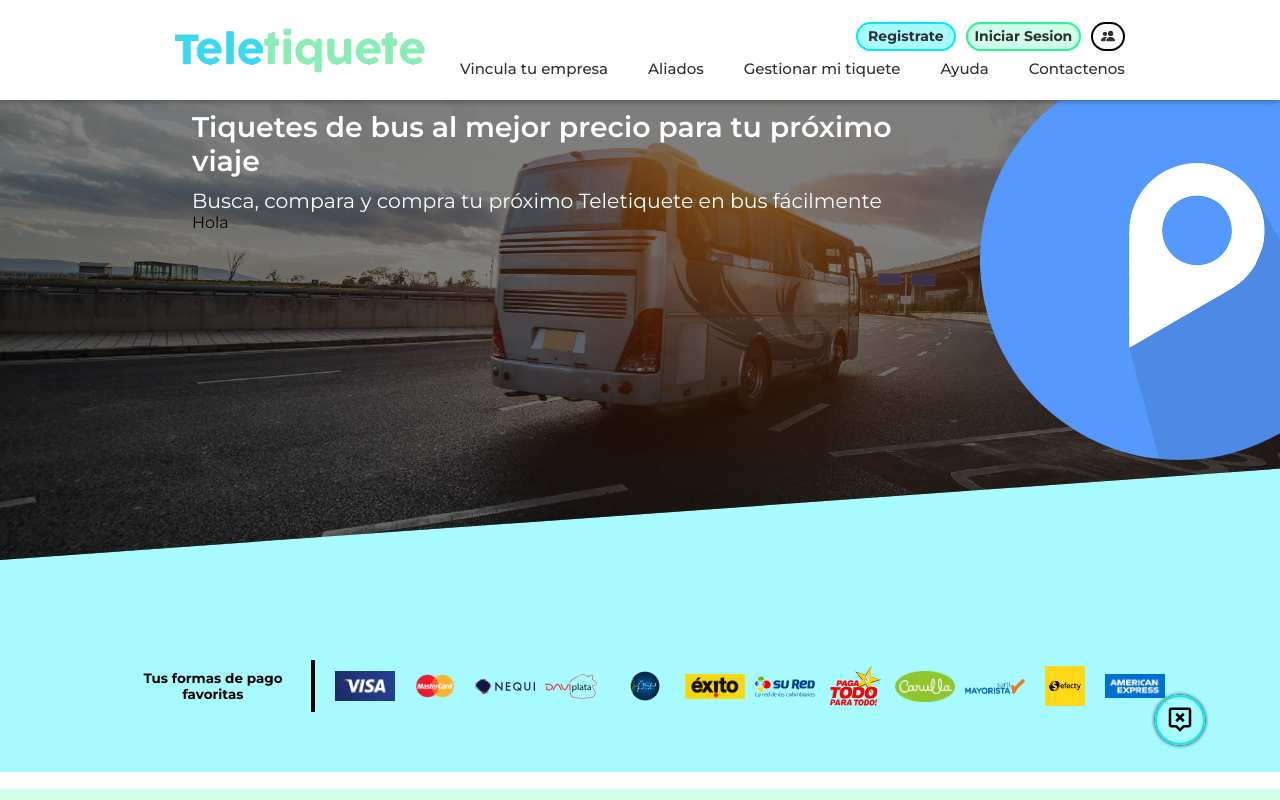
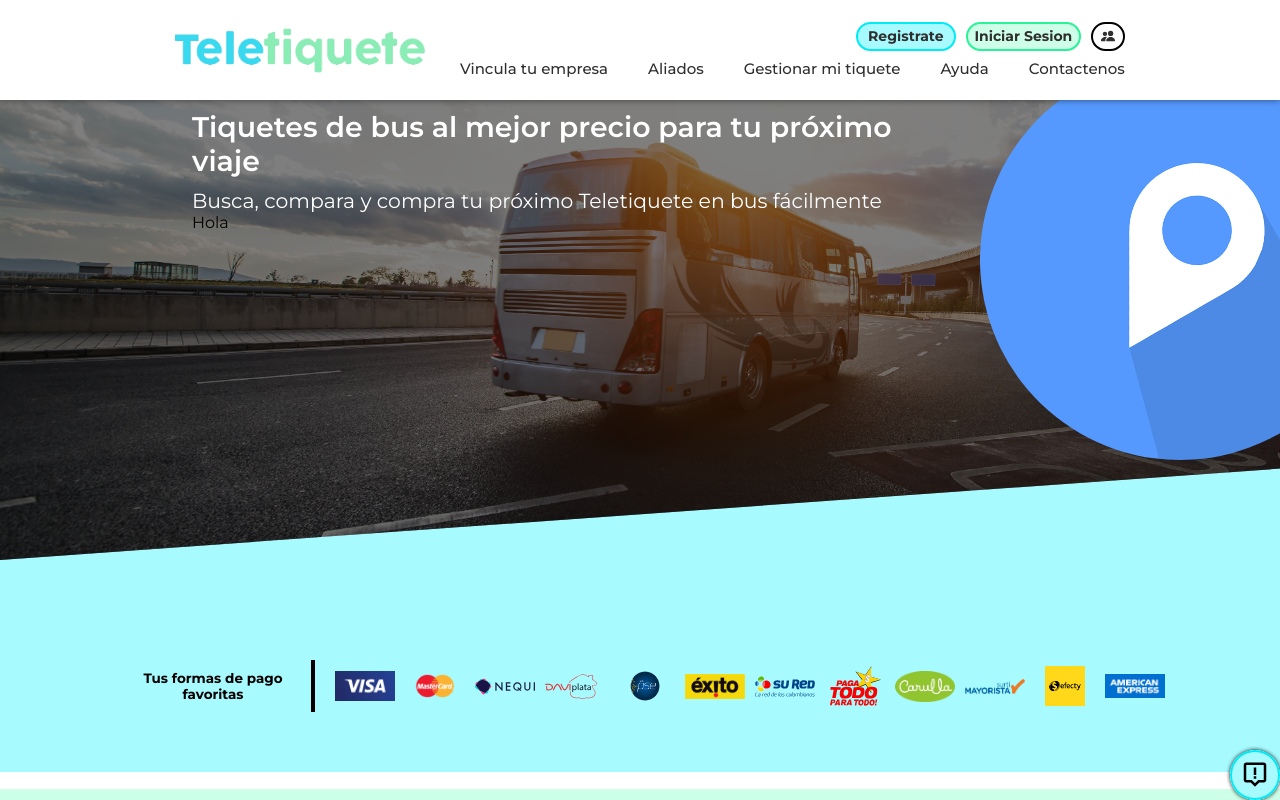
Before and after one commit to Jhuset2003/PaginaPrincipalTeletiquete, a React (Create React App) app: page /Teletiquete in a window 1280 px wide. Built offline with nearby package versions, Linux system fonts and the light colour scheme.

Commit message:
Landing v3.1

```diff
--- a/src/components/MenuButtons/MenuButtons.jsx
+++ b/src/components/MenuButtons/MenuButtons.jsx
@@ -1,4 +1,5 @@
 import {React,useState} from 'react'
+import { motion,useDragControls } from 'framer-motion';
 
 import { BiMessageAltX,BiMessageAltError,BiQuestionMark } from 'react-icons/bi';
 
@@ -6,10 +7,16 @@
 import { PrguntasF } from '../Footer/PartsFooter/TerminosCondiciones/PrguntasF';
 
 export const MenuButtons = () => {
-	const [Activate,setActivate] = useState()
-
+	const [Activate,setActivate] = useState(false)
+	const controls = useDragControls()
 	return (
-		<div className={MenuButtonsS.MenuButtonsConatiner}>
+		<motion.div className={MenuButtonsS.MenuButtonsConatiner}
+		drag
+		dragListener={true}
+		dragControls={controls}
+		dragElastic={0}
+		dragMomentum={false}
+		>
 			<div className={MenuButtonsS.MenuButtons} >
 {/*  */}
 				<i className={`${MenuButtonsS.MenuBtnAction} ${Activate ? MenuButtonsS.MenuBtnActionActivate : ""}`} onClick={() => {setActivate(!Activate)}}>
@@ -31,6 +38,6 @@
 				</div>
 {/*  */}
 			</div>
-        </div>
+        </motion.div>
 	);
 }
--- a/src/styles/componentsStyles/MenuButtons/MenuButtons.module.css
+++ b/src/styles/componentsStyles/MenuButtons/MenuButtons.module.css
@@ -2,22 +2,17 @@
 .MenuButtonsConatiner{
     z-index: 9;
     position: fixed;
-    bottom: -120px;
-    right: -100px;
+    bottom: 0;
+    right: 0;
 }
 .MenuButtons{
     position: relative;
-    width: 400px;
-    height: 400px;
     display: flex;
     justify-content: center;
     align-items: center;
     align-self: center;
     border-radius: 50%;
 }
-
-
-
 .MenuBtnAction{
     position: absolute;
     font-size: 30px;
@@ -52,8 +47,8 @@
     border-radius: 50%;
 }
 .MenuContentActivate{
-    width: 100%;
-    height: 100%;
+    width: 400px;
+    height: 400px;
     font-size: 10px;
 }
 
```
